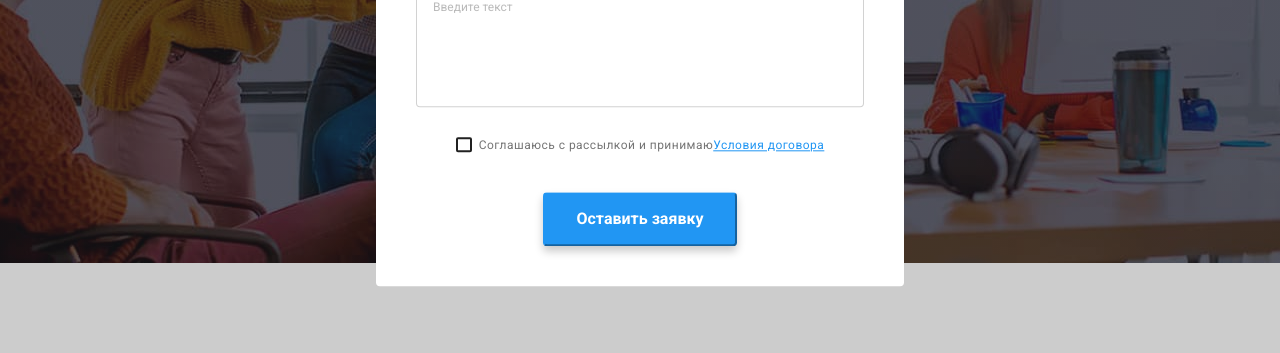
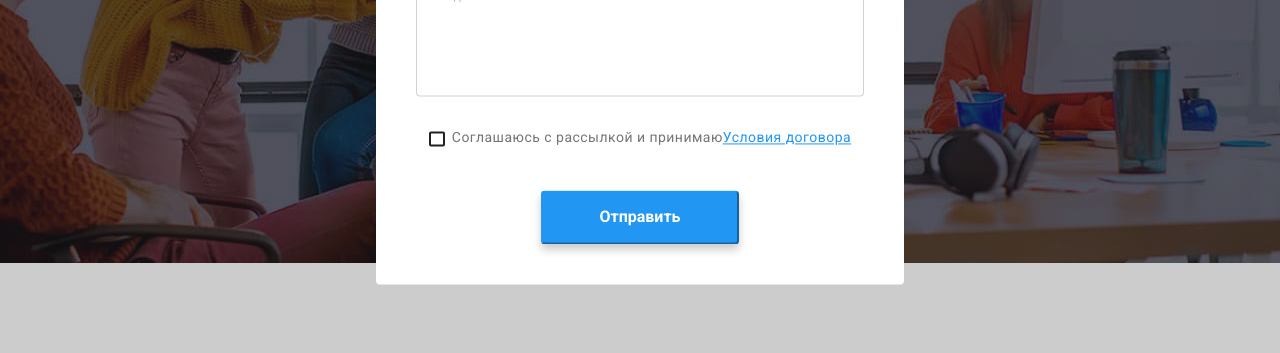
Before and after one commit to nikonly/goit-markup-hw-06, a plain HTML site: page index.html in a window 1280 px wide. Both pictures are taken after a click on the button "Заказать услугу". Shown: the part 418-771 px from the top of the page. Drawn offline with nearby package versions, Linux system fonts and the light colour scheme.

Commit message:
вносит правки

```diff
--- a/css/styles.css
+++ b/css/styles.css
@@ -563,6 +563,7 @@ img {
   border-radius: 4px;
   border: 1px solid rgba(255, 255, 255, 0.3);
   padding: 15px 16px;
+  color: var(--white-color);
 }
 .footer-form input::placeholder {
   font-size: 16px;
@@ -816,6 +817,7 @@ textarea {
 }
 
 .form-field input {
+  height: 40px;
   margin: 0;
   padding: 12px 42px;
   border-radius: 4px;
@@ -827,31 +829,29 @@ textarea {
 .form-field textarea::placeholder {
   color: rgba(117, 117, 117, 0.5);
 }
-.policy {
+.form-field .policy {
+  display: flex;
+  align-items: center;
+  justify-content: center;
+
+  margin-top: 20px;
+  margin-bottom: 30px;
+
   font-size: 14px;
   line-height: 1.71;
   text-align: center;
   vertical-align: top;
   letter-spacing: 0.03;
   color: #757575;
-
-  margin-bottom: 300px;
-  text-align: center;
-}
-.agreement .policy {
-  display: flex;
-  align-items: center;
-  justify-content: center;
-
-  margin-top: 20px;
-  margin-bottom: 30px;
 }
 
 .policy-link {
   color: #2196f3;
 }
-.submit {
-  text-align: center;
+.submit .button {
+  display: block;
+  margin: 0 auto;
+  padding: 10px 56px;
 }
 .submit .button {
   box-shadow: 0px 5px 9px 0px rgba(0, 0, 0, 0.21);
--- a/index.html
+++ b/index.html
@@ -495,7 +495,7 @@
                 </label>
             </div>
             <div class="submit">
-                <button class="button " type="submit">Оставить заявку</button>
+                <button class="button " type="submit">Отправить</button>
             </div>
             </form>
 
```
